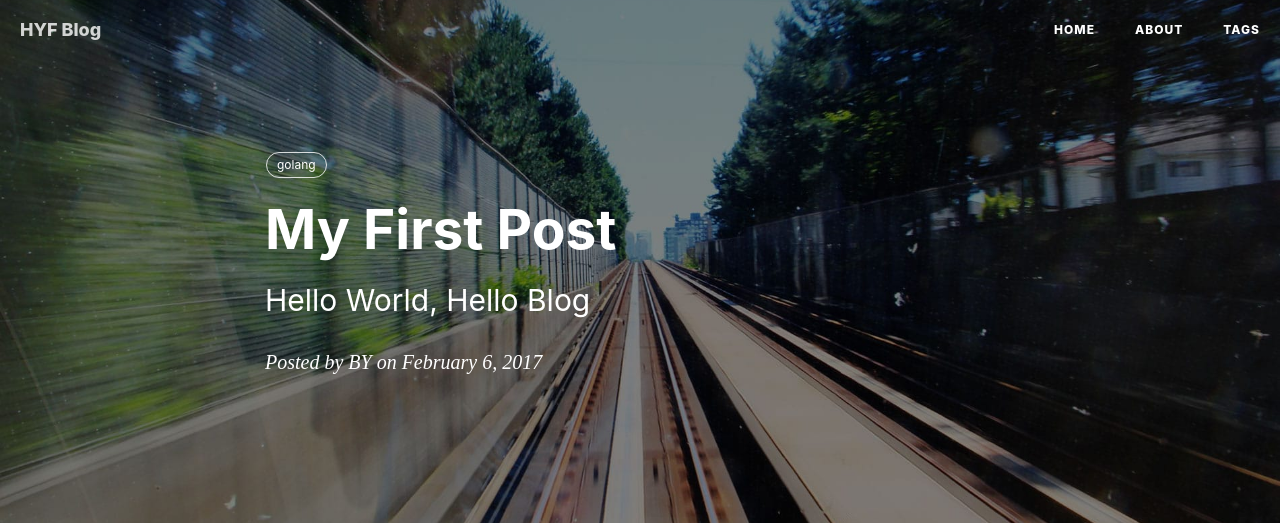
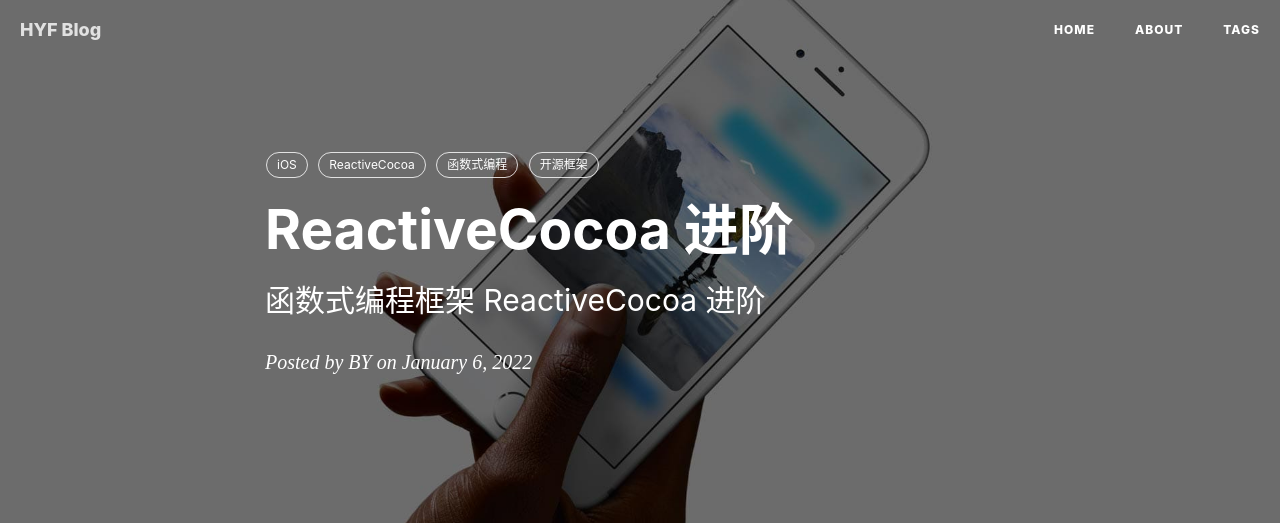
Before and after one commit to hyf1995/hyf1995.githib.io, a Jekyll site: the page built from _posts/2022-03-29-context 如何被取消.md, in a window 1280 px wide. Shown: the top 523 px of the page. Built offline with Jekyll 4.4.1, drawn with Linux system fonts in a browser that asks for light colours; nearby versions of some CDN libraries; comment, search, counter and statistics services are not loaded; some of the changed text lies outside the part shown; grey boxes are pictures that could not be loaded.

Commit message:
更改头

```diff
--- a/_posts/2022-03-29-context 如何被取消.md
+++ b/_posts/2022-03-29-context 如何被取消.md
@@ -1,13 +1,16 @@
 ---
-layout:     post   				    # 使用的布局（不需要改）
-title:      My First Post 				# 标题
-subtitle:   Hello World, Hello Blog #副标题
-date:       2017-02-06 				# 时间
-author:     BY 						# 作者
-header-img: img/post-bg-2015.jpg 	#这篇文章标题背景图片
-catalog: true 						# 是否归档
-tags:								#标签
-    - golang
+layout:     post
+title:      ReactiveCocoa 进阶
+subtitle:   函数式编程框架 ReactiveCocoa 进阶
+date:       2022-01-06
+author:     BY
+header-img: img/post-bg-ios9-web.jpg
+catalog: true
+tags:
+    - iOS
+    - ReactiveCocoa
+    - 函数式编程
+    - 开源框架
 ---
 
 
```
